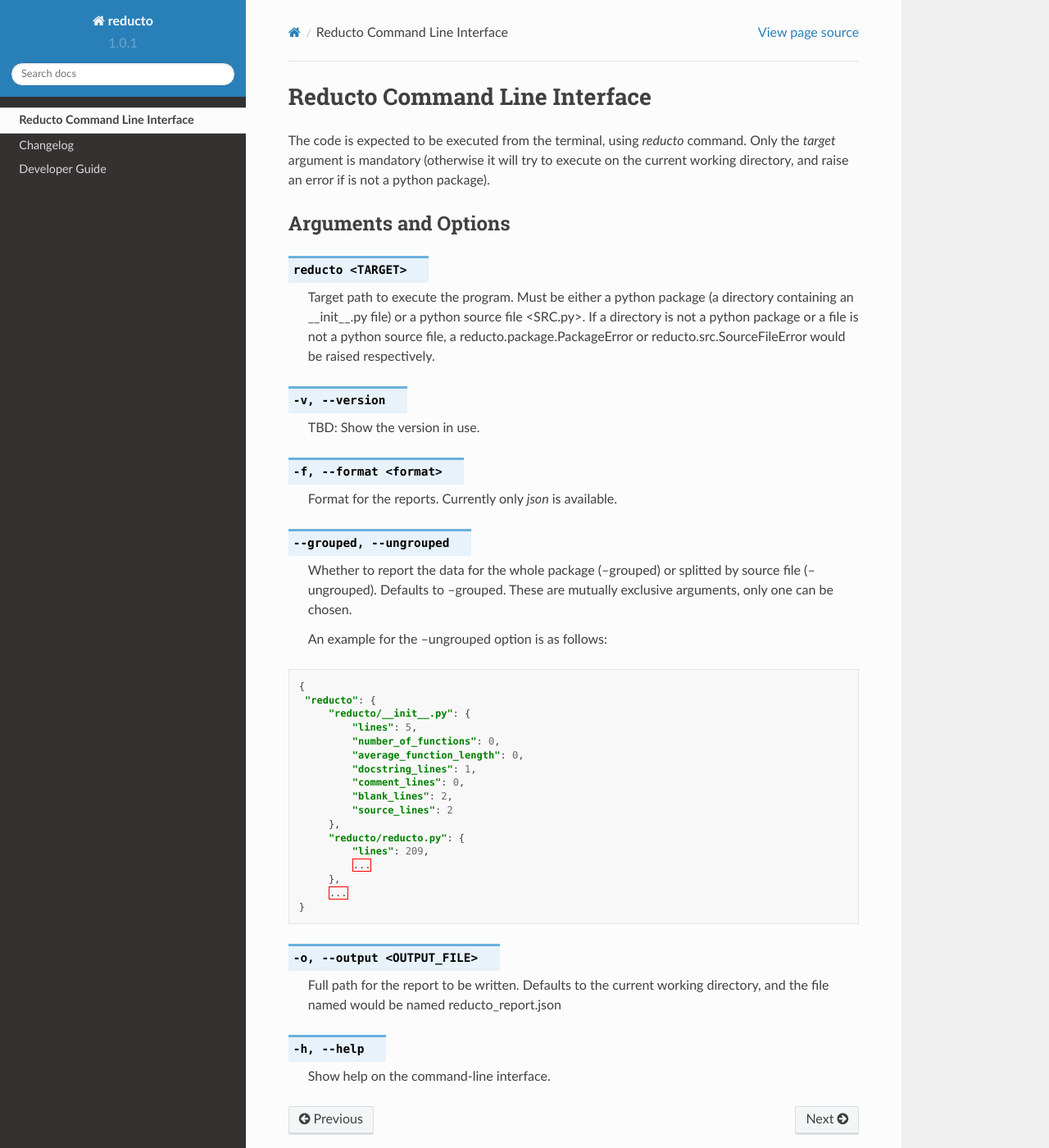
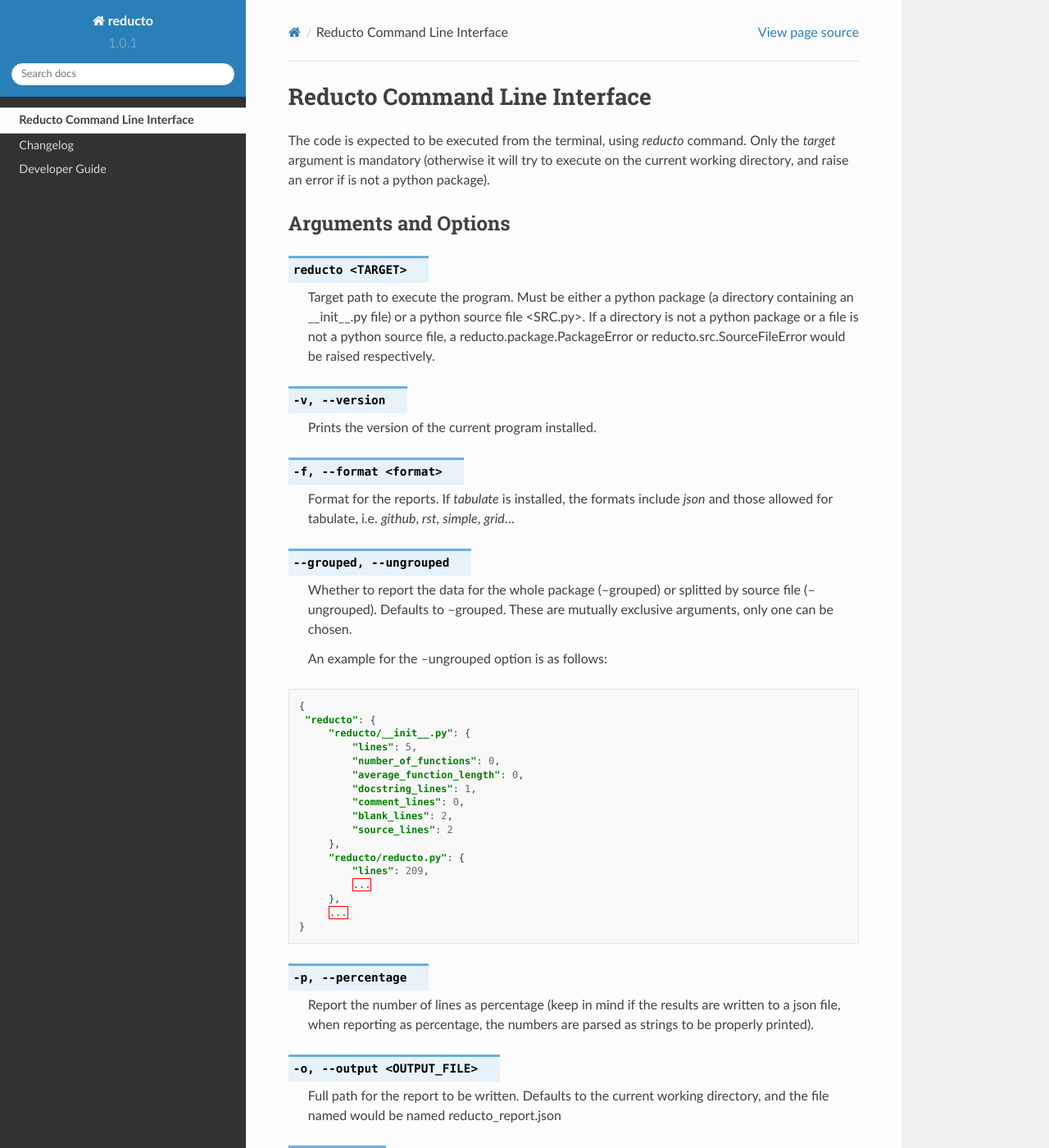
Before and after one commit to plaguss/reducto, a Sphinx documentation site: the page built from docs/command_line_interface.rst, in a window 1280 px wide and 1400 px high. Shown: the whole window at 82% size. Built offline with Sphinx 7.4.7 and the Read the Docs theme 2.0.0, drawn with Linux system fonts in a browser that asks for light colours.

Commit message:
doc: added comment for -p option

```diff
--- a/docs/command_line_interface.rst
+++ b/docs/command_line_interface.rst
@@ -27,11 +27,12 @@ Arguments and Options
 
 .. option::  -v, --version
 
-   TBD: Show the version in use.
+   Prints the version of the current program installed.
 
 .. option:: -f, --format <format>
 
-   Format for the reports. Currently only *json* is available.
+   Format for the reports. If *tabulate* is installed, the formats include *json* and
+   those allowed for tabulate, i.e. *github*, *rst*, *simple*, *grid*...
 
 .. option:: --grouped, --ungrouped
 
@@ -61,6 +62,11 @@ Arguments and Options
         ...
    }
 
+.. option:: -p, --percentage
+
+   Report the number of lines as percentage (keep in mind if the results are written
+   to a json file, when reporting as percentage, the numbers are parsed as strings to
+   be properly printed).
 
 .. option:: -o, --output <OUTPUT_FILE>
 
```
